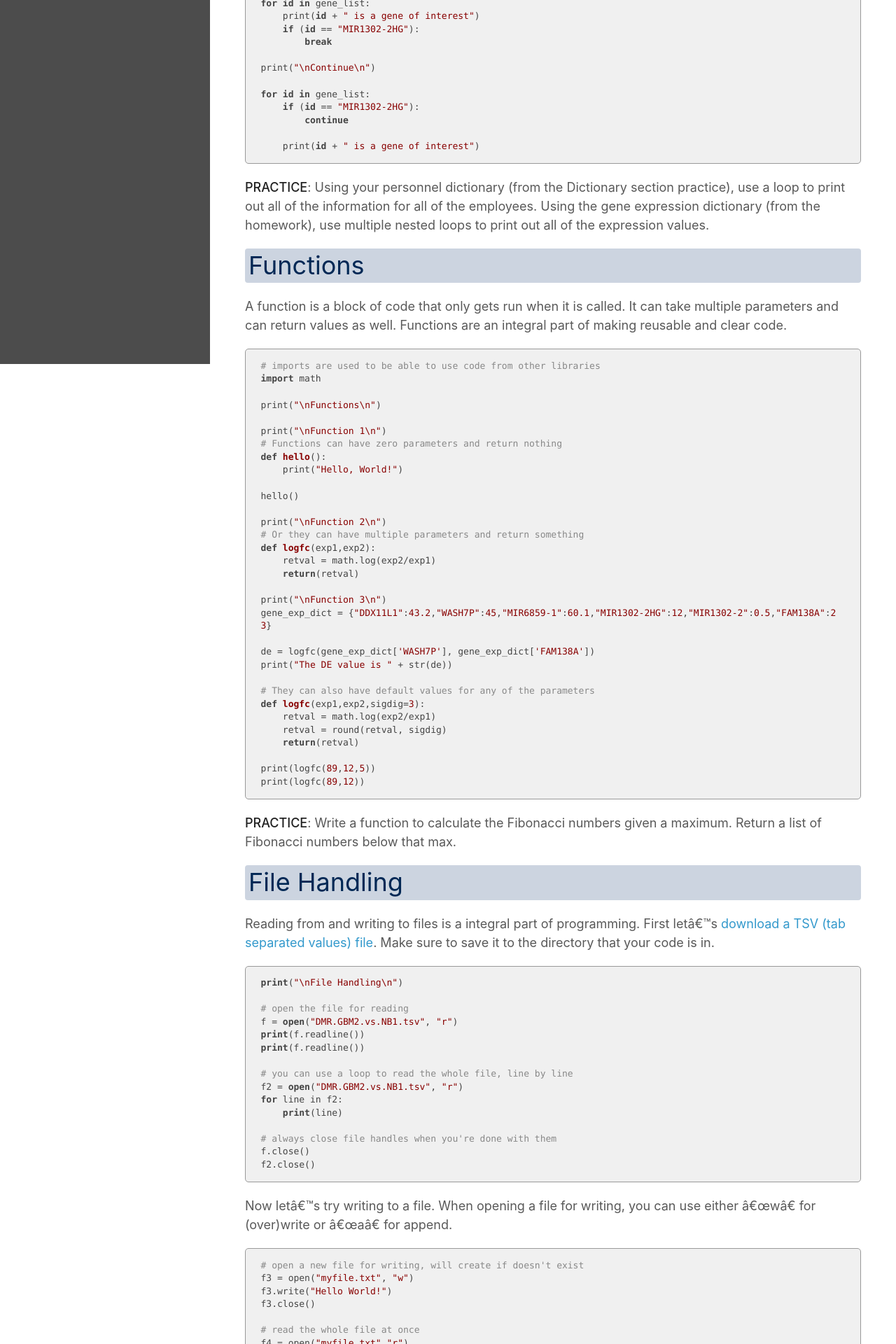
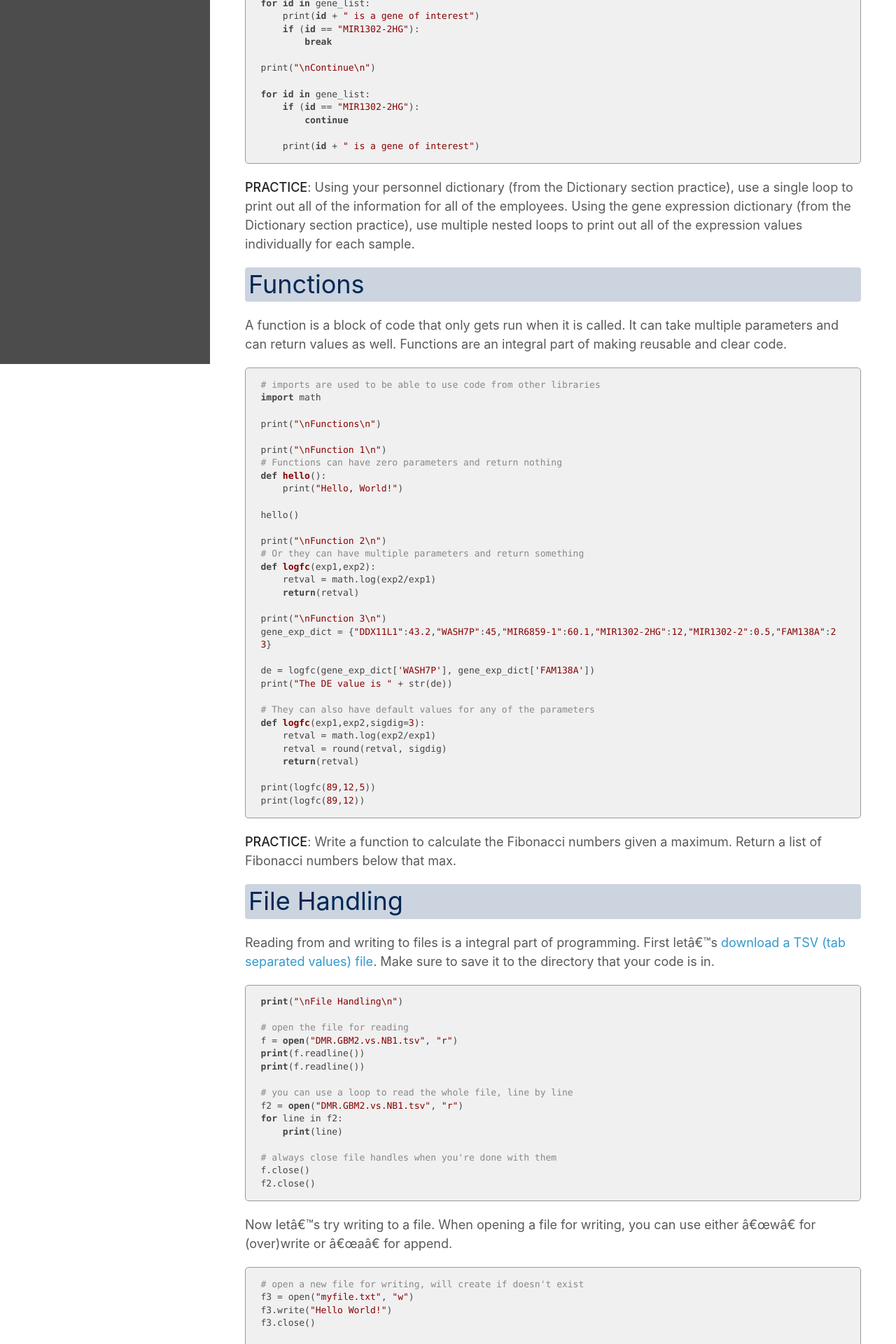
Before and after one commit to ucdavis-bioinformatics-training/2023-July-Introduction-To-Python-For-Bioinformatics, a Jekyll site: the page built from python/python3.md, in a window 1280 px wide. Shown: the part 4480-6400 px from the top of the page at 70% size. Built offline with Jekyll 4.4.1, drawn with Linux system fonts in a browser that asks for light colours; our own code applies the rules of GitHub Pages for plain Markdown files.

Commit message:
adding code

````diff
--- a/python/python3.md
+++ b/python/python3.md
@@ -160,7 +160,7 @@ for id in gene_list:
     print(id + " is a gene of interest")
 ```
 
-**PRACTICE**: Using your personnel dictionary (from the Dictionary section practice), use a loop to print out all of the information for all of the employees. Using the gene expression dictionary (from the homework), use multiple nested loops to print out all of the expression values.
+**PRACTICE**: Using your personnel dictionary (from the Dictionary section practice), use a single loop to print out all of the information for all of the employees. Using the gene expression dictionary (from the Dictionary section practice), use multiple nested loops to print out all of the expression values individually for each sample.
 
 # Functions
 
````
